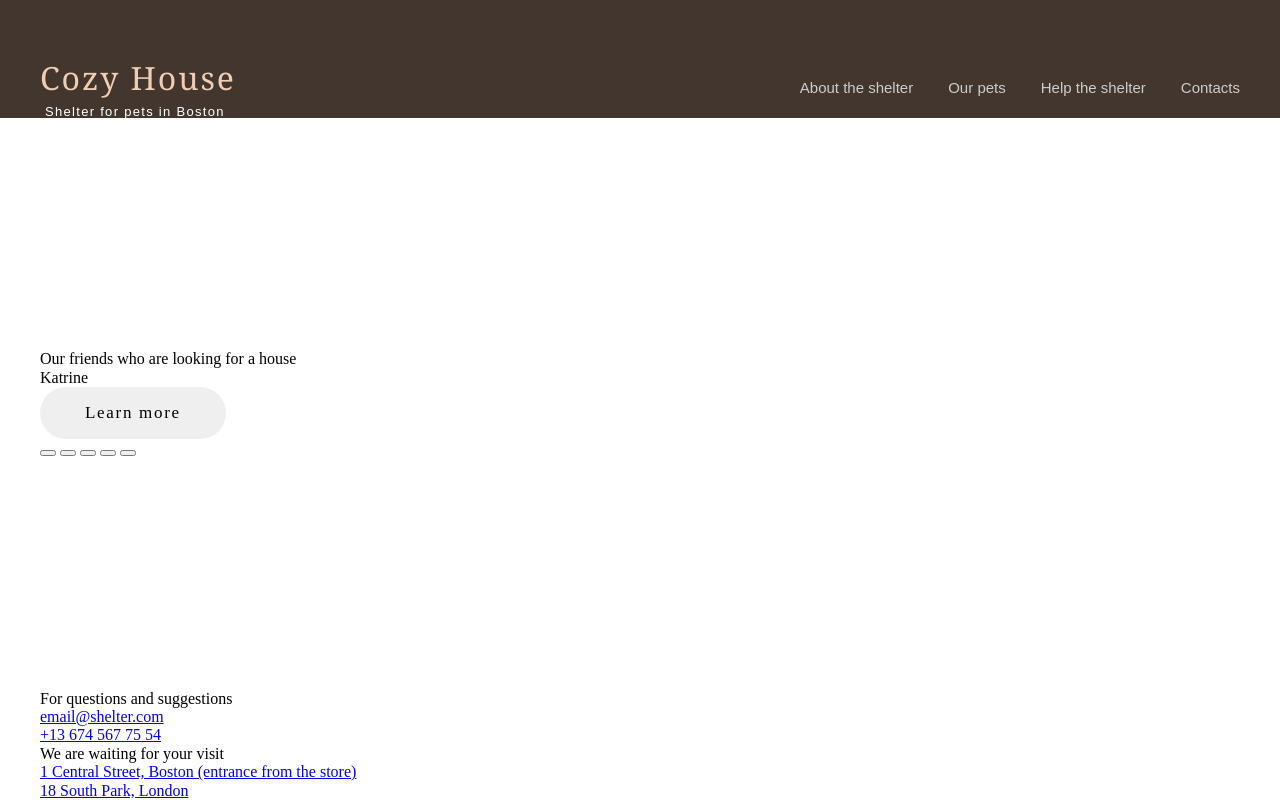
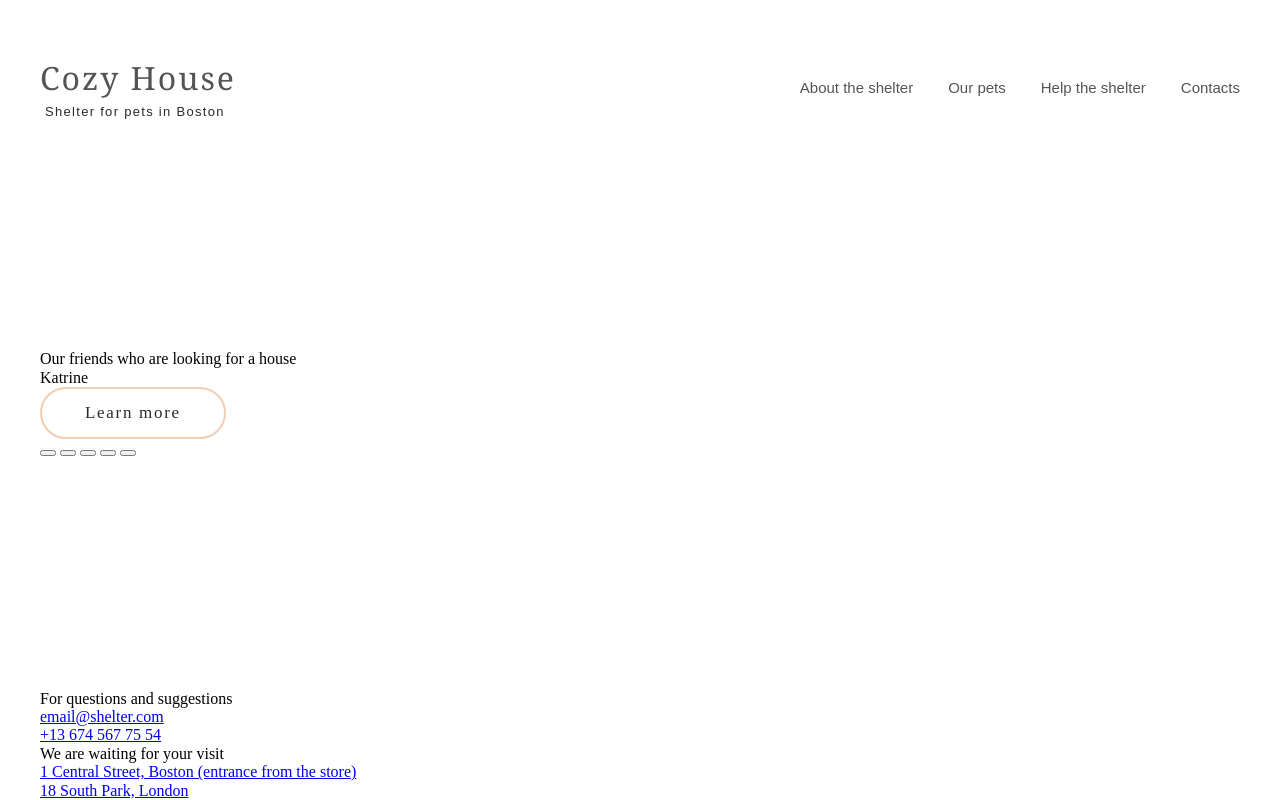
Before and after one commit to wandermiltz/shelter, a plain HTML site: page shelter/pets.html in a window 1280 px wide. Drawn offline with Linux system fonts and the light colour scheme.

Commit message:
fix: header style colors for pet page

```diff
--- a/shelter/pets.html
+++ b/shelter/pets.html
@@ -10,15 +10,15 @@
 	<link rel="stylesheet" href="./css/main.css">
 </head>
 
-<header class="header dark-background">
+<header class="header">
 	<div class="wrapper">
 		<div class="header__container">
 			<div class="logo">
 				<a class="logo__link" href="main.html">
-					<div class="logo__title">
+					<div class="logo__title logo__title_dark">
 						Cozy House
 					</div>
-					<div class="logo__subtitle">
+					<div class="logo__subtitle logo__subtitle_dark">
 						Shelter for pets in Boston
 					</div>
 				</a>
@@ -26,16 +26,16 @@
 			<nav class="navigation">
 				<ul class="navigation__list">
 					<li class="navigation__item">
-						<a href="main.html" class="navigation__link">About the shelter</a>
+						<a href="main.html" class="navigation__link navigation__link_dark">About the shelter</a>
 					</li>
 					<li class="navigation__item">
-						<a href="pets.html" class="navigation__link">Our pets</a>
+						<a href="pets.html" class="navigation__link navigation__link_dark">Our pets</a>
 					</li>
 					<li class="navigation__item">
-						<a href="main.html#help" class="navigation__link">Help the shelter</a>
+						<a href="main.html#help" class="navigation__link navigation__link_dark">Help the shelter</a>
 					</li>
 					<li class="navigation__item">
-						<a href="#footer" class="navigation__link">Contacts</a>
+						<a href="#footer" class="navigation__link navigation__link_dark">Contacts</a>
 					</li>
 				</ul>
 			</nav>
--- a/shelter/scss/main.scss
+++ b/shelter/scss/main.scss
@@ -1,6 +1,7 @@
 $color-primary: #F1CDB3;
 $color-primary-light: #FDDCC4;
 
+$color-dark-3xl: #292929;
 $color-dark-xl: #4C4C4C;
 $color-dark-l: #545454;
 $color-dark-s: #CDCDCD;
@@ -54,6 +55,37 @@ body {
 	min-height: 100vh;
 }
 
+.button {
+	color: $color-dark-3xl;
+	border-radius: 100px;
+	font-size: map-get($font-sizes, button);
+	line-height: map-get($line-heights, medium);
+	letter-spacing: map-get($letter-spacings, medium);
+	padding: 15px 45px;
+	border: none;
+	outline: none;
+	transition: 0.5s;
+
+	&:hover {
+		background-color: $color-primary-light;
+		cursor: pointer;
+	}
+}
+
+.button_colored {
+	background-color: $color-primary
+}
+
+.button_bordered {
+	background: none;
+	outline: 2px solid $color-primary;
+	outline-offset: -2px;
+
+	&:hover {
+		outline: 2px solid $color-primary-light;
+	}
+}
+
 .header {
 
 	&__container {
@@ -72,20 +104,37 @@ body {
 		font-size: map-get($font-sizes, logo-title);
 		line-height: map-get($line-heights, small);
 		letter-spacing: map-get($letter-spacings, small);
+
+
+		&_light {
+			color: $color-primary;
+		}
+
+		&_dark {
+			color: $color-dark-l;
+		}
 	}
 
 	&__subtitle {
-		color: $color-light-xl;
 		font-family: map-get($font-families, paragraph);
 		font-size: map-get($font-sizes, logo-subtitle);
 		line-height: 13px;
 		letter-spacing: map-get($letter-spacings, medium);
 		padding-top: 10px;
 		padding-left: 5px;
+
+		&_light {
+			color: $color-light-xl;
+		}
+
+		&_dark {
+			color: $color-dark-3xl;
+		}
 	}
 
 	&__link {
 		text-decoration: none;
+		transition: 0.5s;
 
 		&:hover {
 			cursor: pointer;
@@ -106,28 +155,43 @@ body {
 
 	&__link {
 		text-decoration: none;
-		color: $color-dark-s;
 		font-family: map-get($font-families, paragraph);
 		font-size: map-get($font-sizes, paragraph-l);
 		line-height: map-get($line-heights, large);
 		padding-bottom: 5px;
-		transition: 0.5ms;
+		transition-duration: 0.3s;
+		transition-property: color;
 
 		&:hover {
-			color: $color-light-s;
 			cursor: pointer;
 		}
 
 		&:active {
-			color: $color-light-s;
 			border-bottom: 3px solid $color-primary ;
-			cursor: none;
 		}
 
 		&:focus {
-			color: $color-light-s;
 			border-bottom: 3px solid $color-primary ;
-			cursor: none;
+		}
+
+		&_light {
+			color: $color-dark-s;
+
+			&:hover {
+				color: $color-light-s;
+			}
+
+			&:active {
+				color: $color-light-s;
+			}
+		}
+
+		&_dark {
+			color: $color-dark-l;
+
+			&:hover {
+				color: $color-dark-3xl;
+			}
 		}
 	}
 
@@ -136,20 +200,6 @@ body {
 		flex-wrap: wrap;
 		align-items: center;
 	}
-}
-
-.button {
-	border-radius: 100px;
-	font-size: map-get($font-sizes, button);
-	line-height: map-get($line-heights, medium);
-	letter-spacing: map-get($letter-spacings, medium);
-	padding: 15px 45px;
-	border: none;
-	outline: none;
-}
-
-.button_colored {
-	background-color: $color-primary
 }
 
 .header-2 {
```
Also changed, not shown: shelter/main.html (+6 -6 lines), shelter/css/main.css, 1 other file.
